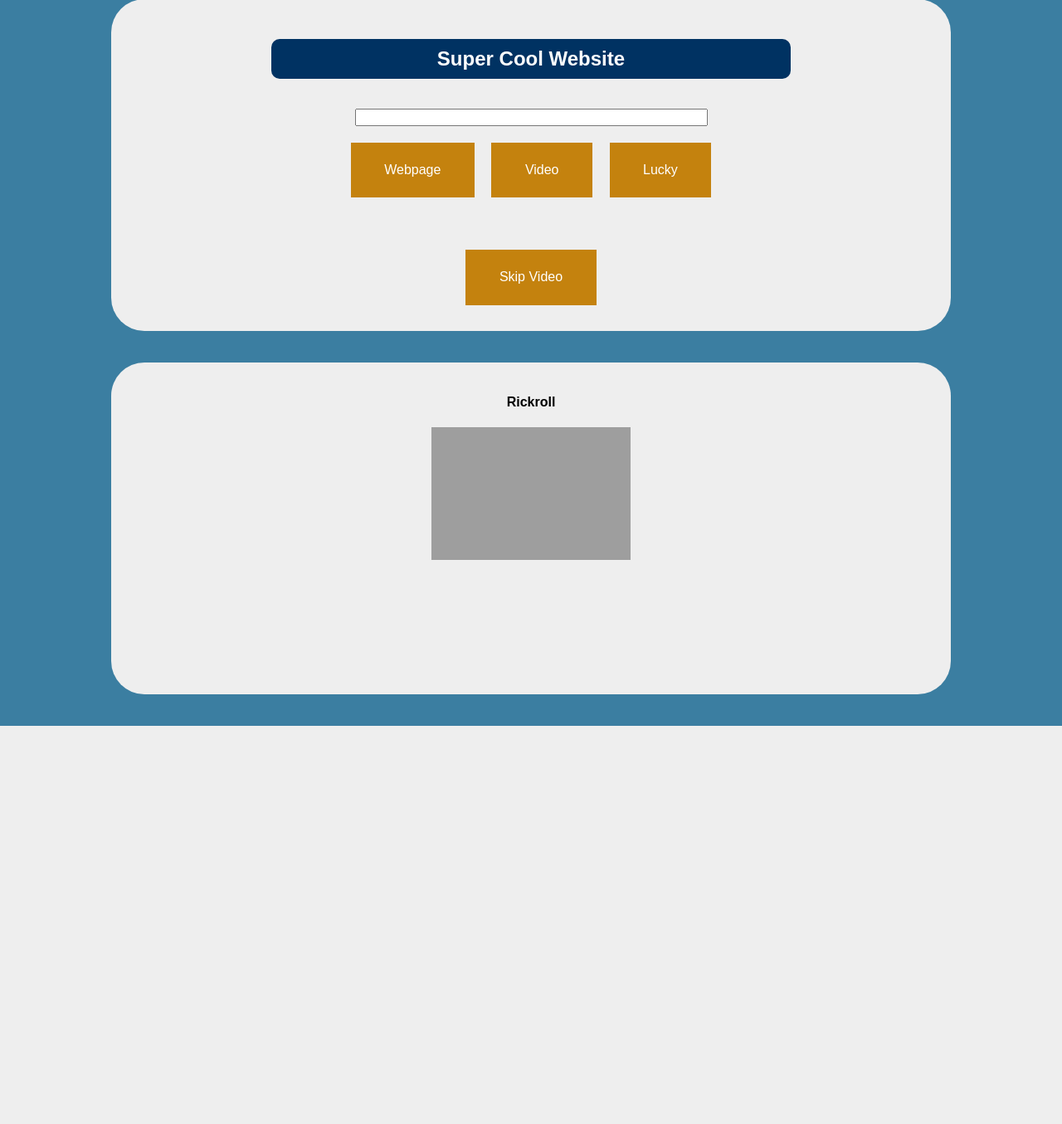
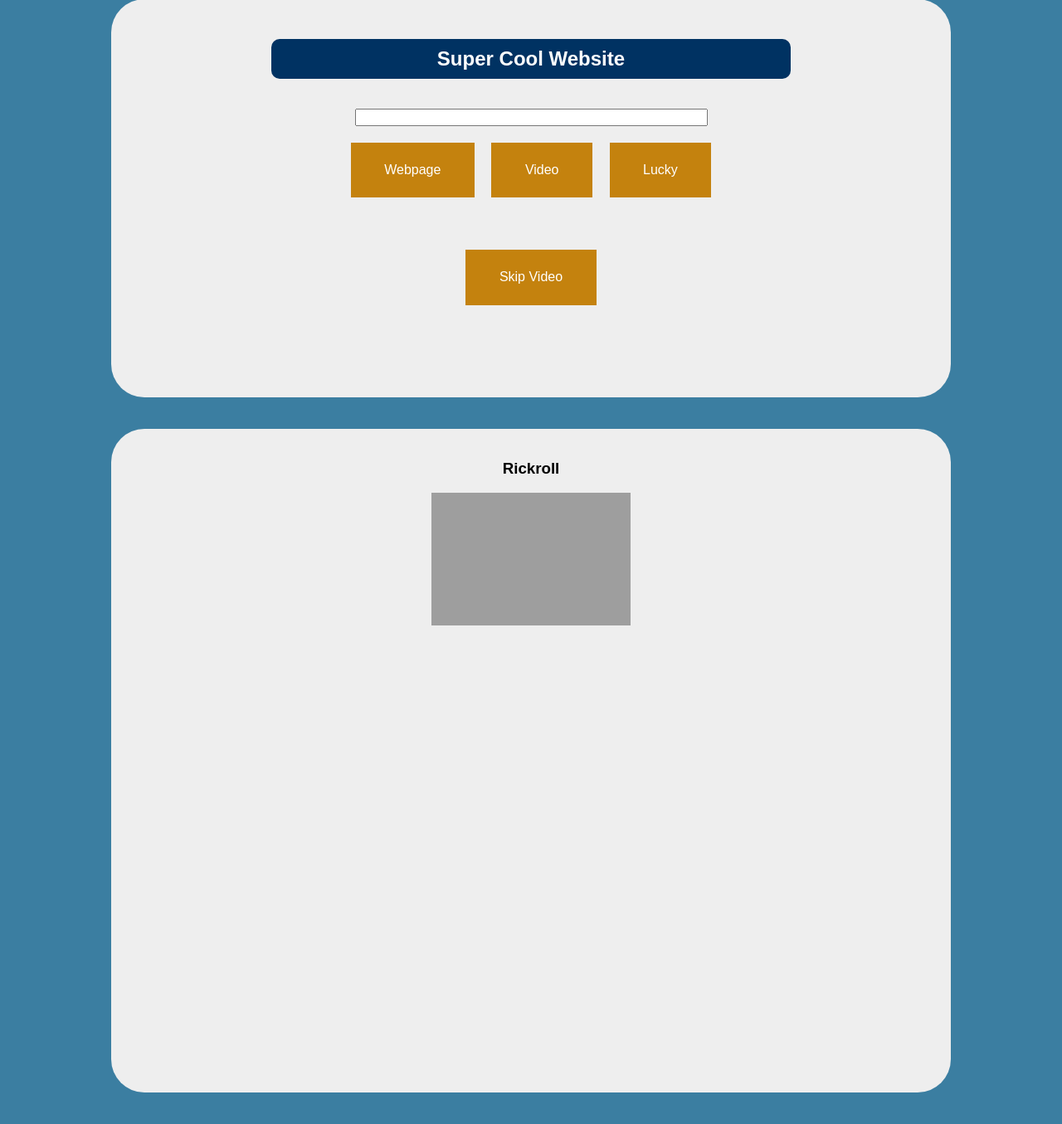
Before and after one commit to connorfjennings/rpi_webpage_requester, a Flask app: page / in a window 1280 px wide. Shown: the part 39-1394 px from the top of the page at 83% size. Before the commit the page ends 914 px from the top, so only its background shows below. Run offline with Flask 2, Linux system fonts and the light colour scheme; grey boxes are pictures that could not be loaded.

Commit message:
Update index.html

```diff
--- a/templates/index.html
+++ b/templates/index.html
@@ -28,10 +28,20 @@ h1 {
   width: 80%;
   text-align: center;
   margin: 3% auto;
-  height: 50vh;
+  height: 60vh;
   background-color: #EEEEEE;
   border-radius: 40px;
 }
+
+#queueBox {
+  width: 80%;
+  text-align: center;
+  margin: 3% auto;
+  height: 100vh;
+  background-color: #EEEEEE;
+  border-radius: 40px;
+}
+
 #thumbnail {
   width: 30vh;
   text-align: center;
@@ -66,9 +76,9 @@ h1 {
 	<input type="submit" name="method" value="Skip Video" class="button">
 </form>
 </section>
-<section id="inputBox">
+<section id="queueBox">
 <br>
-<h4>Rickroll</h4>
+<h3>Rickroll</h3>
 <img src="https://cdn.vox-cdn.com/thumbor/HWPOwK-35K4Zkh3_t5Djz8od-jE=/0x86:1192x710/fit-in/1200x630/cdn.vox-cdn.com/uploads/chorus_asset/file/22312759/rickroll_4k.jpg" alt="thumbnail" id="thumbnail">
 </section>
 </body>
```
